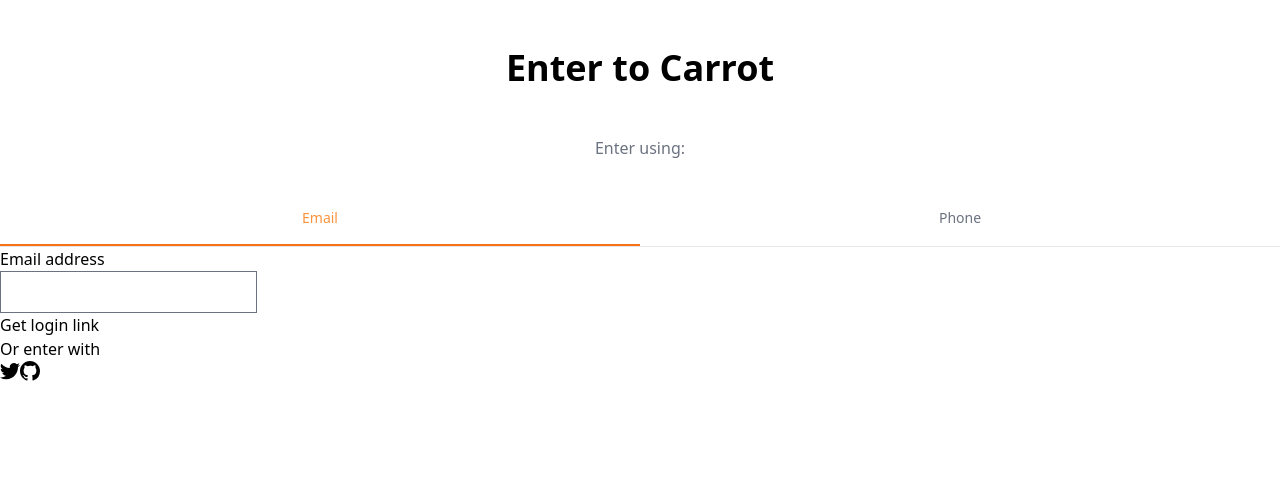
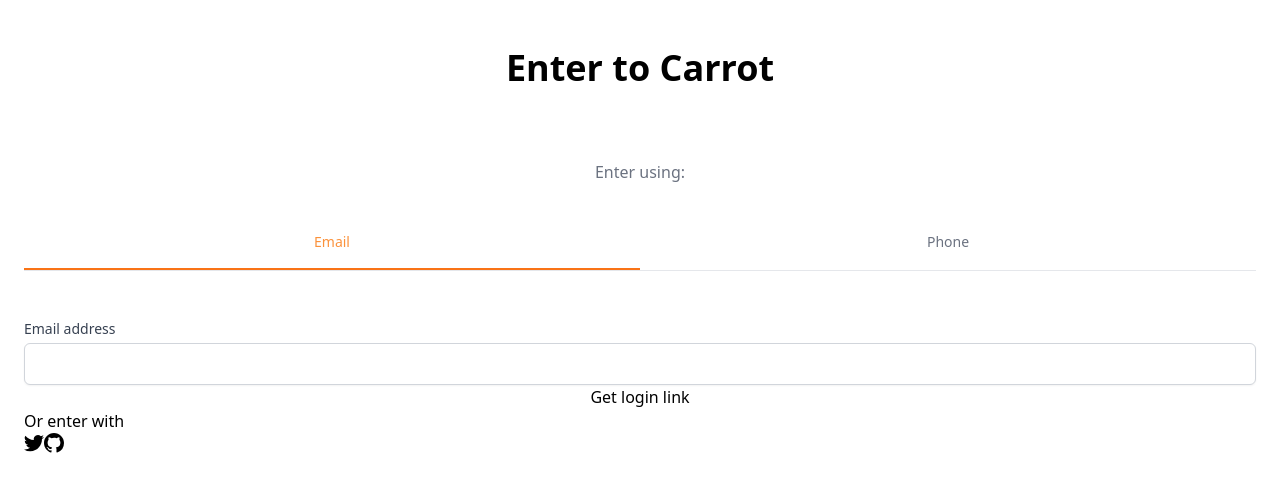
Before and after one commit to joooonis/carrot-market, a Next.js app: page /enter in a window 1280 px wide. Shown: the top 492 px of the page. Built offline with nearby package versions, Linux system fonts and the light colour scheme.

Commit message:
design : input styling appearance-none, outline, focus

```diff
--- a/pages/enter.tsx
+++ b/pages/enter.tsx
@@ -13,7 +13,7 @@
   return (
     <div>
       <h3 className="text-4xl font-bold text-center py-12">Enter to Carrot</h3>
-      <div>
+      <div className="p-6">
         <div>
           <h5 className="text-gray-500 text-center pb-4">Enter using:</h5>
           <div className="grid grid-cols-2 border-b w-full mt-8">
@@ -41,17 +41,27 @@
             </button>
           </div>
         </div>
-        <form>
-          <label>
+        <form className="flex flex-col mt-12">
+          <label className="text-sm font-medium text-gray-700">
             {method === 'email' ? 'Email address' : null}
             {method === 'phone' ? 'Phone number' : null}
           </label>
-          <div>
-            {method === 'email' ? <input type="email" required /> : null}
+          <div className="mt-1">
+            {method === 'email' ? (
+              <input
+                type="email"
+                className="appearance-none w-full px-3 py-2 border border-gray-300 rounded-md shadow-sm placeholder-gray-400 focus:outline-none focus:ring-orange-500 focus:border-orange-500"
+                required
+              />
+            ) : null}
             {method === 'phone' ? (
-              <div>
+              <div className="w-full">
                 <span>+82</span>
-                <input type="number" required />
+                <input
+                  type="number"
+                  className="appearance-none w-full px-3 py-2 border border-gray-300 rounded-md shadow-sm placeholder-gray-400 focus:outline-none focus:ring-orange-500 focus:border-orange-500"
+                  required
+                />
               </div>
             ) : null}
           </div>
```
